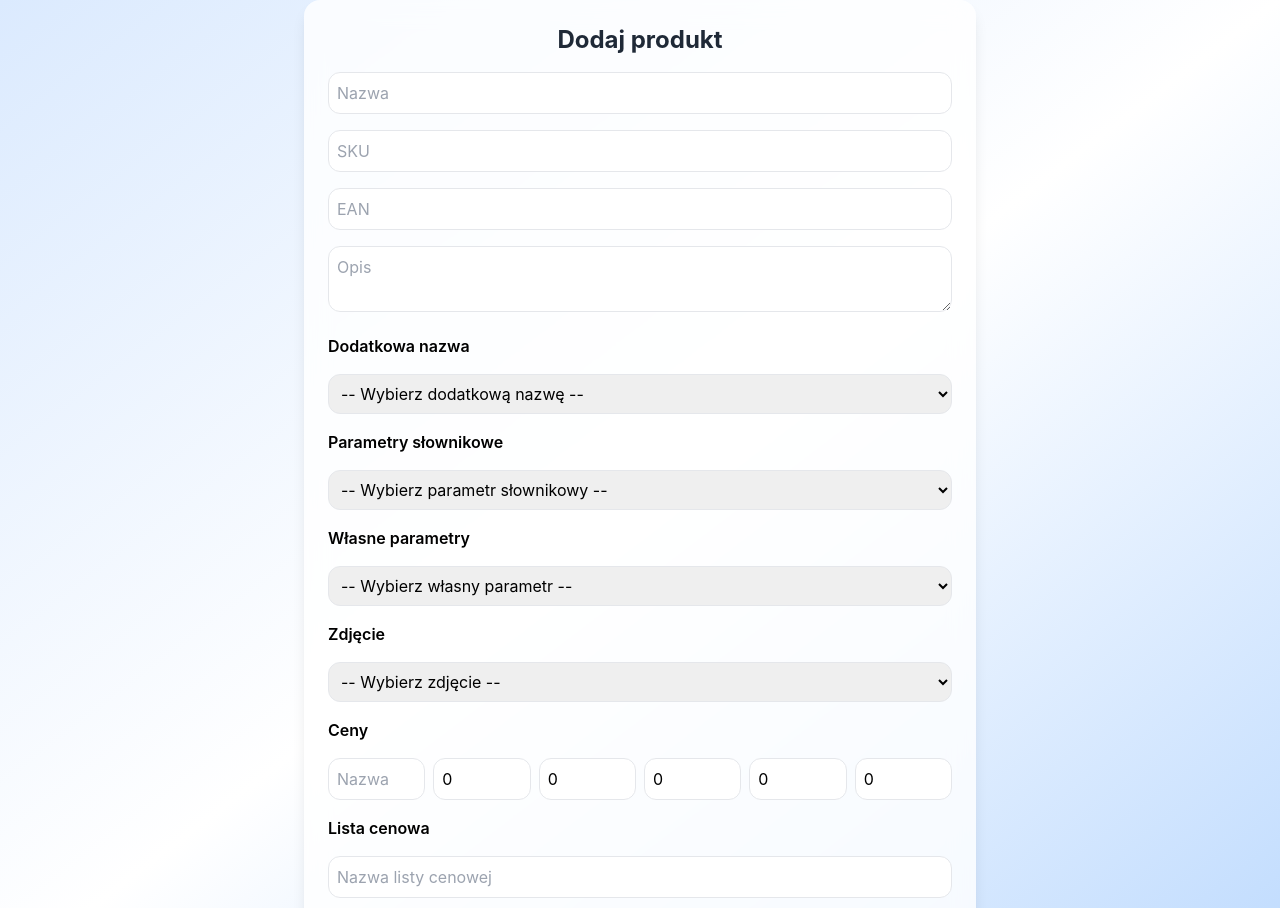
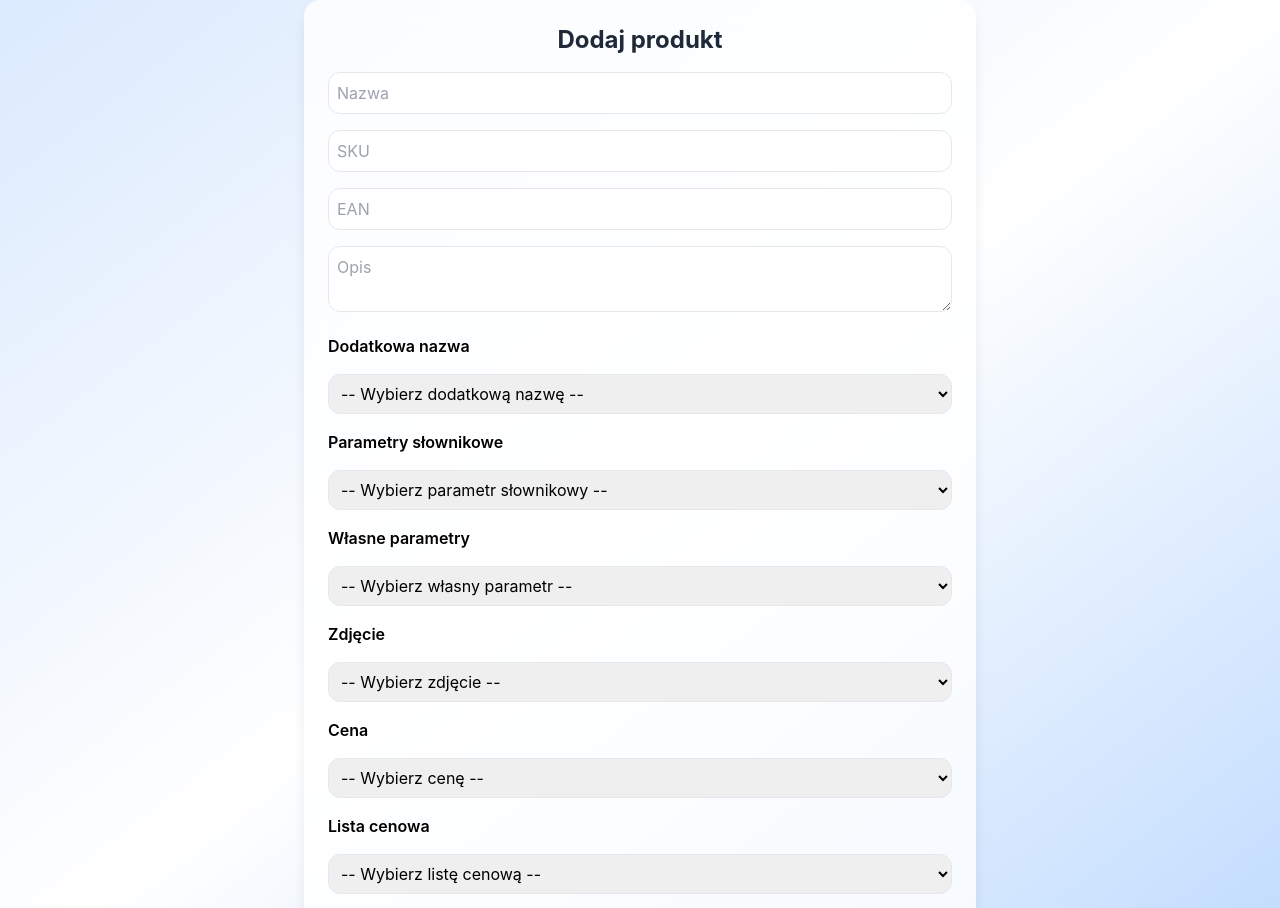
Before and after one commit to MarekGrys/Prokast, a React (Create React App) app in the folder Prokast.Klient/: page /AddProducts in a window 1280 px wide. Shown: the top 908 px of the page. Built offline with nearby package versions, Linux system fonts and the light colour scheme.

Commit message:
06.08.2025 wersja testowa

```diff
--- a/Prokast.Klient/src/pages/AddProducts.tsx
+++ b/Prokast.Klient/src/pages/AddProducts.tsx
@@ -59,6 +59,46 @@ const AddProducts: React.FC = () => {
 
   const [newCustomParam, setNewCustomParam] = useState({ name: '', type: '', value: '' });
   const [showCustomParamModal, setShowCustomParamModal] = useState(false);
+
+  const [availablePrices, setAvailablePrices] = useState([
+  {
+    name: 'Cena podstawowa',
+    regionID: 1,
+    netto: 100,
+    vat: 23,
+    brutto: 123,
+    priceListID: 1
+  },
+  {
+    name: 'Cena promocyjna',
+    regionID: 2,
+    netto: 80,
+    vat: 23,
+    brutto: 98.4,
+    priceListID: 2
+  }
+]);
+
+const [newPrice, setNewPrice] = useState({
+  name: '',
+  regionID: 0,
+  netto: 0,
+  vat: 0,
+  brutto: 0,
+  priceListID: 0
+});
+
+const [showPriceModal, setShowPriceModal] = useState(false);
+
+const [availablePriceLists, setAvailablePriceLists] = useState([
+  { name: 'Standardowa' },
+  { name: 'Promocyjna' }
+]);
+
+const [newPriceList, setNewPriceList] = useState({ name: '' });
+const [showPriceListModal, setShowPriceListModal] = useState(false);
+
+
 
 
   const handleChange = (e: React.ChangeEvent<HTMLInputElement | HTMLTextAreaElement>) => {
@@ -139,6 +179,36 @@ const handlePhotoSelect = (e: React.ChangeEvent<HTMLSelectElement>) => {
   }
 };
 
+const handlePriceSelect = (e: React.ChangeEvent<HTMLSelectElement>) => {
+  const selectedValue = e.target.value;
+  if (selectedValue === '__add_new__') {
+    setShowPriceModal(true);
+  } else {
+    const selected = availablePrices.find(p => p.name === selectedValue);
+    if (selected) {
+      setForm(prev => ({
+        ...prev,
+        prices: [selected]
+      }));
+    }
+  }
+};
+
+const handlePriceListSelect = (e: React.ChangeEvent<HTMLSelectElement>) => {
+  const selectedValue = e.target.value;
+  if (selectedValue === '__add_new__') {
+    setShowPriceListModal(true);
+  } else {
+    const selected = availablePriceLists.find(p => p.name === selectedValue);
+    if (selected) {
+      setForm(prev => ({
+        ...prev,
+        priceList: selected
+      }));
+    }
+  }
+};
+
 
   const handleAddAdditionalName = () => {
     setAvailableAdditionalNames(prev => [...prev, newAdditionalName]);
@@ -167,6 +237,27 @@ const handlePhotoSelect = (e: React.ChangeEvent<HTMLSelectElement>) => {
     setNewPhoto({ name: '', value: '' });
     setShowPhotoModal(false);
   };
+
+  const handleAddPrice = () => {
+  setAvailablePrices(prev => [...prev, newPrice]);
+  setForm(prev => ({ ...prev, prices: [newPrice] }));
+  setNewPrice({
+    name: '',
+    regionID: 0,
+    netto: 0,
+    vat: 0,
+    brutto: 0,
+    priceListID: 0
+  });
+  setShowPriceModal(false);
+  };
+
+  const handleAddPriceList = () => {
+  setAvailablePriceLists(prev => [...prev, newPriceList]);
+  setForm(prev => ({ ...prev, priceList: newPriceList }));
+  setNewPriceList({ name: '' });
+  setShowPriceListModal(false);
+ };
 
 
   const handleSubmit = (e: React.FormEvent) => {
@@ -246,26 +337,36 @@ const handlePhotoSelect = (e: React.ChangeEvent<HTMLSelectElement>) => {
         </select>
 
 
-        <h3 className="font-semibold mt-4">Ceny</h3>
-        {form.prices.map((item, i) => (
-          <div key={i} className="grid grid-cols-6 gap-2">
-            <input placeholder="Nazwa" value={item.name} onChange={(e) => handleNestedChange(i, 'name', e.target.value, 'prices')} className="p-2 border rounded-xl" />
-            <input type="number" placeholder="Region ID" value={item.regionID} onChange={(e) => handleNestedChange(i, 'regionID', Number(e.target.value), 'prices')} className="p-2 border rounded-xl" />
-            <input type="number" placeholder="Netto" value={item.netto} onChange={(e) => handleNestedChange(i, 'netto', Number(e.target.value), 'prices')} className="p-2 border rounded-xl" />
-            <input type="number" placeholder="VAT" value={item.vat} onChange={(e) => handleNestedChange(i, 'vat', Number(e.target.value), 'prices')} className="p-2 border rounded-xl" />
-            <input type="number" placeholder="Brutto" value={item.brutto} onChange={(e) => handleNestedChange(i, 'brutto', Number(e.target.value), 'prices')} className="p-2 border rounded-xl" />
-            <input type="number" placeholder="PriceList ID" value={item.priceListID} onChange={(e) => handleNestedChange(i, 'priceListID', Number(e.target.value), 'prices')} className="p-2 border rounded-xl" />
-          </div>
-        ))}
+        <h3 className="font-semibold mt-4">Cena</h3>
+        <select
+          value={form.prices[0]?.name || ''}
+          onChange={handlePriceSelect}
+          className="w-full p-2 border rounded-xl"
+        >
+          <option value="">-- Wybierz cenę --</option>
+          {availablePrices.map((item, i) => (
+            <option key={i} value={item.name}>
+              {item.name} – Netto: {item.netto} zł, VAT: {item.vat}%, Brutto: {item.brutto} zł (Region {item.regionID})
+            </option>
+          ))}
+          <option value="__add_new__" className="text-blue-500 font-semibold">+ Dodaj nową cenę</option>
+        </select>
+
 
         <h3 className="font-semibold mt-4">Lista cenowa</h3>
-        <input
-          name="priceList"
-          placeholder="Nazwa listy cenowej"
-          value={form.priceList.name}
-          onChange={handlePriceListChange}
+        <select
+          value={form.priceList.name || ''}
+          onChange={handlePriceListSelect}
           className="w-full p-2 border rounded-xl"
-        />
+        >
+          <option value="">-- Wybierz listę cenową --</option>
+          {availablePriceLists.map((item, i) => (
+            <option key={i} value={item.name}>
+              {item.name}
+            </option>
+          ))}
+          <option value="__add_new__" className="text-blue-500 font-semibold">+ Dodaj nową listę</option>
+        </select>
 
         <button
           type="submit"
@@ -410,6 +511,83 @@ const handlePhotoSelect = (e: React.ChangeEvent<HTMLSelectElement>) => {
           </div>
         )}
 
+        {/* MODAL: DODAJ CENĘ */}
+        {showPriceModal && (
+          <div className="fixed inset-0 bg-black bg-opacity-40 flex items-center justify-center z-50">
+            <div className="bg-white p-6 rounded-xl w-full max-w-md space-y-4 shadow-xl">
+              <h3 className="text-lg font-semibold">Dodaj nową cenę</h3>
+              <input
+                type="text"
+                placeholder="Nazwa"
+                value={newPrice.name}
+                onChange={(e) => setNewPrice(prev => ({ ...prev, name: e.target.value }))}
+                className="w-full p-2 border rounded-xl"
+              />
+              <input
+                type="number"
+                placeholder="Region ID"
+                value={newPrice.regionID}
+                onChange={(e) => setNewPrice(prev => ({ ...prev, regionID: Number(e.target.value) }))}
+                className="w-full p-2 border rounded-xl"
+              />
+              <input
+                type="number"
+                placeholder="Netto"
+                value={newPrice.netto}
+                onChange={(e) => setNewPrice(prev => ({ ...prev, netto: Number(e.target.value) }))}
+                className="w-full p-2 border rounded-xl"
+              />
+              <input
+                type="number"
+                placeholder="VAT (%)"
+                value={newPrice.vat}
+                onChange={(e) => setNewPrice(prev => ({ ...prev, vat: Number(e.target.value) }))}
+                className="w-full p-2 border rounded-xl"
+              />
+              <input
+                type="number"
+                placeholder="Brutto"
+                value={newPrice.brutto}
+                onChange={(e) => setNewPrice(prev => ({ ...prev, brutto: Number(e.target.value) }))}
+                className="w-full p-2 border rounded-xl"
+              />
+              <input
+                type="number"
+                placeholder="PriceList ID"
+                value={newPrice.priceListID}
+                onChange={(e) => setNewPrice(prev => ({ ...prev, priceListID: Number(e.target.value) }))}
+                className="w-full p-2 border rounded-xl"
+              />
+              <div className="flex justify-end gap-2">
+                <button type="button" onClick={() => setShowPriceModal(false)} className="px-4 py-2 bg-gray-300 rounded-xl">Anuluj</button>
+                <button type="button" onClick={handleAddPrice} className="px-4 py-2 bg-blue-500 text-white rounded-xl">Dodaj</button>
+              </div>
+            </div>
+          </div>
+        )}
+
+        {/* MODAL: DODAJ LISTĘ CENOWĄ */}
+        {showPriceListModal && (
+          <div className="fixed inset-0 bg-black bg-opacity-40 flex items-center justify-center z-50">
+            <div className="bg-white p-6 rounded-xl w-full max-w-md space-y-4 shadow-xl">
+              <h3 className="text-lg font-semibold">Dodaj listę cenową</h3>
+              <input
+                type="text"
+                placeholder="Nazwa listy cenowej"
+                value={newPriceList.name}
+                onChange={(e) => setNewPriceList({ name: e.target.value })}
+                className="w-full p-2 border rounded-xl"
+              />
+              <div className="flex justify-end gap-2">
+                <button type="button" onClick={() => setShowPriceListModal(false)} className="px-4 py-2 bg-gray-300 rounded-xl">Anuluj</button>
+                <button type="button" onClick={handleAddPriceList} className="px-4 py-2 bg-blue-500 text-white rounded-xl">Dodaj</button>
+              </div>
+            </div>
+          </div>
+        )}
+
+
+
 
       </form>
     </div>
```
